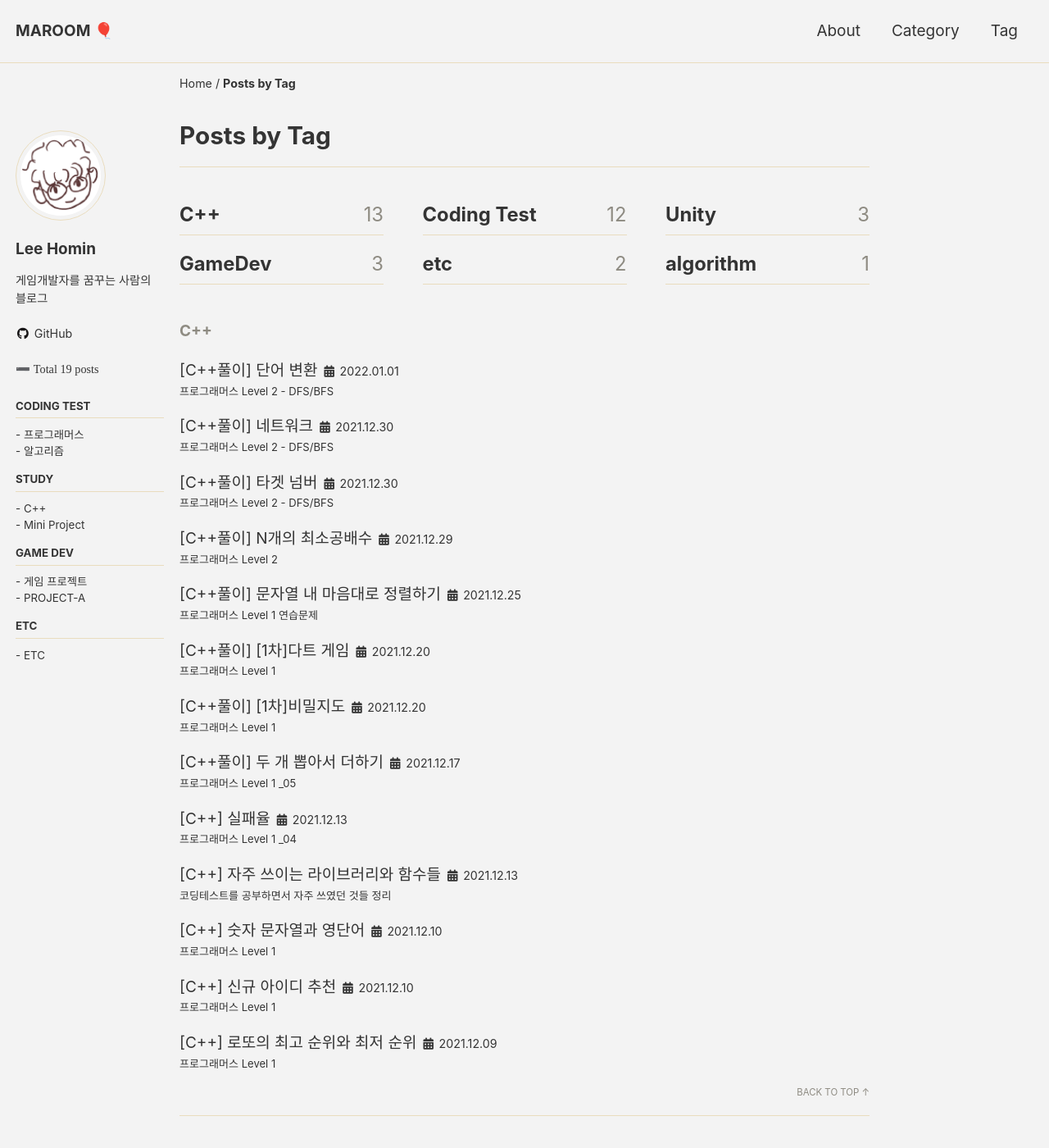
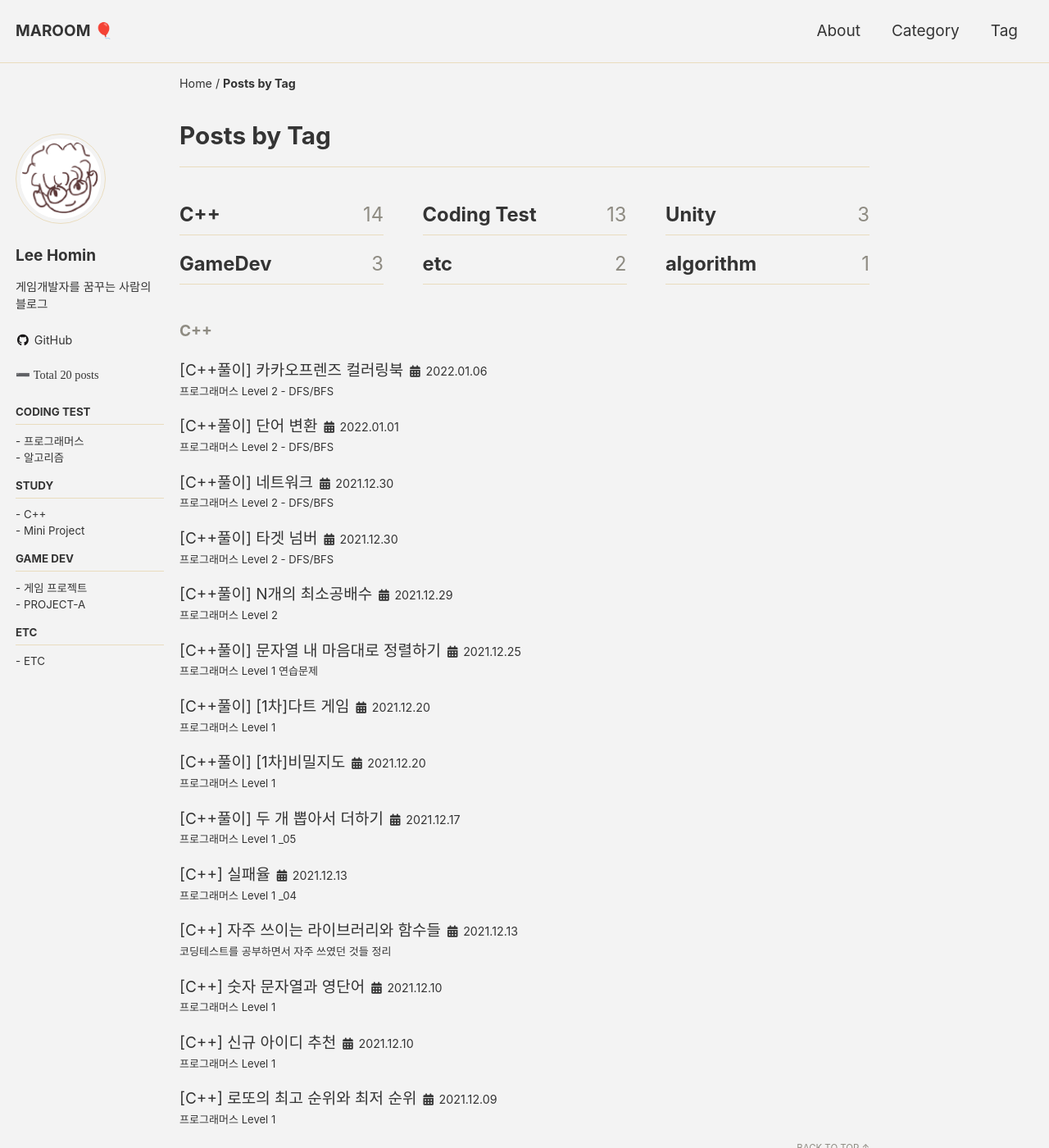
Before and after one commit to Squidward79/Squidward79.github.io, a Jekyll site: the page built from _pages/tag-archive.md, in a window 1280 px wide and 1400 px high. Shown: the whole window at 82% size. Built offline with Jekyll 4.4.1, drawn with Linux system fonts in a browser that asks for light colours; cached includes are drawn as plain includes; some of the changed lines change nothing that is shown; some of the changed text lies outside the part shown.

Commit message:
포스팅

````diff
--- /dev/null
+++ b/_posts/Programmers/Level2/2022-01-06-programmers_lv2_05.md
@@ -0,0 +1,129 @@
+---
+title:  "[C++풀이] 카카오프렌즈 컬러링북"
+excerpt: "프로그래머스 Level 2 - DFS/BFS"
+
+categories:
+  - programmers
+tags:
+  - [Coding Test,C++]
+
+breadcrumb: true
+
+---
+
+<div class="notice--warning" markdown=1>
+ <span>📄 난이도 : 🟠🟠      </span>
+ <span>📄 언어 : C++  </span>
+
+ </div>
+
+
+
+ [📂문제 보기](https://programmers.co.kr/learn/courses/30/lessons/1829?language=cpp)
+
+##  🔶 풀이 과정
+DFS로 풀면 되겠다는 판단이 선 이후부터는 꽤 수월하게 작성했다. 조건이 상하좌우 4개뿐이라 4개의 if문을 사용했었다. 풀어낸 이후 다른 풀이를 참고하니 4개의 칸을 방문하기 위해서 필터처럼 값을 미리 지정한 뒤 배열의 index를 찾아가게 하는 코드가 인상깊어서 해당 코드를 적용하여 다시 풀었다. 조건이 4개라서 수행시간에 큰 차이는 없었지만, 조건이 더 늘어나거나 복잡해질 경우 if문의 나열보다는 이같은 방법이 코드를 깔끔하게 작성하는데 도움이 될 것 같다.
+
+테스트케이스는 쉽게 통과했으나 채점과정에서 계속 실패해서 골머리를 앓았는데 dfs내부 조건문에 0을 포함시키지 않아서였다..😥 조건문 작성시 조금 더 주의해서 봐야겠다.
+
+***
+<br><br>
+
+### ✔ 재귀를 이용한 DFS 풀이
+
+```c++
+#include <vector>
+
+using namespace std;
+
+const int fx[4] = {0,0,1,-1};
+const int fy[4] = {1,-1,0,0};
+int dfs(int c, int r, int& m, int& n, vector<vector<int>>& p, vector<vector<bool>>& v)
+{
+    if(v[c][r] == true || p[c][r] == 0) return 0;
+
+    v[c][r] = true;
+    int cur_size = 1;
+
+    for(int i=0; i<4; i++)
+    {
+        int nc = c + fx[i];
+        int nr = r + fy[i];
+        if(nc < m && nc >= 0 && nr <n && nr >=0 && p[c][r] == p[nc][nr])
+            cur_size += dfs(nc,nr,m,n,p,v);
+    }
+
+    return cur_size;
+}
+
+// 전역 변수를 정의할 경우 함수 내에 초기화 코드를 꼭 작성해주세요.
+vector<int> solution(int m, int n, vector<vector<int>> picture) {
+    int number_of_area = 0;
+    int max_size_of_one_area = 0;
+    vector<vector<bool>> visited(m,vector<bool>(n,false));
+
+    for(int i=0; i<m; i++)
+    {
+        for(int j=0; j<n; j++)
+        {
+            int cur_size = dfs(i,j,m,n,picture,visited);
+            if(cur_size > max_size_of_one_area)
+                max_size_of_one_area = cur_size;
+            if(cur_size != 0)
+                number_of_area++;
+        }
+    }
+
+    vector<int> answer(2);
+    answer[0] = number_of_area;
+    answer[1] = max_size_of_one_area;
+    return answer;
+}
+```
+
+---
+<br>
+
+#### 👍 핵심 코드
+```c++
+int cur_size = dfs(i,j,m,n,picture,visited);
+if(cur_size > max_size_of_one_area)
+    max_size_of_one_area = cur_size;
+if(cur_size != 0)
+    number_of_area++;
+```
+└ dfs함수는 방문한 노드의 갯수를 리턴하는데, 이게 곧 하나의 색상 영역을 의미한다. 하나의 색상영역의 사이즈를 체크하고, 최대값이라면 갱신한다. 또 0이 아닐경우 즉 하나라도 유요한 색상영역이 존재한다면 영역의 갯수를 증가시킨다.
+
+dfs 함수 내에서 방문했다면 즉시 리턴하기 때문에 전체 배열을 다 for문으로 돌려도 이미 방문한 노드에서는 dfs를 수행하지 않는다.
+
+
+```c++
+if(v[c][r] == true || p[c][r] == 0) return 0;
+```
+└ dfs의 종료조건. 배열의 색상값이 0이거나 이미 방문한 노드라면 건너뛴다.
+
+```c++
+for(int i=0; i<4; i++)
+{
+    int nc = c + fx[i];
+    int nr = r + fy[i];
+    if(nc < m && nc >= 0 && nr <n && nr >=0 && p[c][r] == p[nc][nr])
+        cur_size += dfs(nc,nr,m,n,p,v);
+}
+
+
+return cur_size;
+```
+└ dfs에서는 미리 작성해둔 4방향에 접근하기 위한 fx,fy 배열에 현재 index값을 더한다. 이후 네 방향에 대한 예외조건을 if문으로 걸고 예외가 아니라면 그 지점에서 다시 dfs를 수행한다.
+
+하나의 dfs로 파생되어 방문한 노드를 방문할 때마다 size값을 1씩 증가시킨 후 리턴하여 최종적으로 방문한 노드의 갯수를 리턴하도록 하였다.
+
+---
+<br>
+
+
+  <small style ="color:gray;">(post-code: programmers_lv2_05) </small>
+ {: .text-right}
+
+[TOP](#){: .btn .btn--warning}
+{: .text-right}
--- a/_posts/Projects/2022-01-03-alone.md
+++ b/_posts/Projects/2022-01-03-alone.md
@@ -56,10 +56,6 @@ toc: true
 
 ### ◼ 인벤토리 / 상호작용 아이템
 
-<div>
-<img width="400" src = "https://user-images.githubusercontent.com/45874696/148191229-ca865404-ceb8-408d-aa1a-1a255345e231.png">
-</div>
-
 ![First Image](https://user-images.githubusercontent.com/45874696/148191229-ca865404-ceb8-408d-aa1a-1a255345e231.png)
 
 
@@ -67,6 +63,10 @@ toc: true
 하단 박스내의 아이템을 눌러 상세 정보를 확인할 수 있습니다.
 아이템의 데이터는 유니티의 `Scriptable-Object`를 이용하여 저장하였습니다.
 <br>
+
+
+![First Image](https://user-images.githubusercontent.com/45874696/148194002-c328c5a4-6596-49e6-910a-53fc9b89b23b.png)![First Image](https://user-images.githubusercontent.com/45874696/148190900-db748bd1-5f7b-4399-bebc-ad8e2e270e5f.png)
+
 
 <div>
 <img width="400" src = "https://user-images.githubusercontent.com/45874696/148194002-c328c5a4-6596-49e6-910a-53fc9b89b23b.png">
@@ -102,17 +102,19 @@ toc: true
 ---
 
 ## 🔸 개발 의도
-친구A의 생일선물로 미국에 있던 디자이너 친구B와 함께 제작을 결정한 후 협업을 진행한 프로젝트 입니다. 생일선물 프로젝트여서 친구A와 관련된 스토리에 단순한 퍼즐들로 구성된, 빠르게 개발 가능한 공포게임을 기획하기 시작했는데 개발과정에서 초기 기획보다 볼륨이 꽤 커지게 되었습니다.
+`친구A의 생일선물`로 미국에 있던 디자이너 친구B와 함께 제작을 결정한 후 협업을 진행한 프로젝트 입니다. 생일선물 프로젝트여서 친구A와 관련된 스토리에 단순한 퍼즐들로 구성된, 빠르게 개발 가능한 공포게임을 기획하기 시작했는데 개발과정에서 초기 기획보다 볼륨이 꽤 커지게 되었습니다.
 
-게임 내 주인공이 사실상 친구A였기 때문에, 실제 친구의 회사건물 내부 디자인을 참고하여 배경을 제작하였습니다. 개발기간이 짧아 스스로 기능을 전부 개발하기보다는 외부 에섯이나 플러그인 등을 적극적으로 활용하였습니다.
+게임 내 주인공이 사실상 친구A였기 때문에, 실제 친구의 회사건물 내부 디자인을 참고하여 배경을 제작하였습니다. 개발기간이 짧아 스스로 기능을 전부 개발하기보다는 외부 에셋이나 플러그인 등을 적극적으로 활용하였습니다.
 
 진행에 긴장감을 주기 위해 의도적으로 스토리와 관계없이 깜짝 놀래킬 수 있는 이벤트도 곳곳에 집어넣었는데, 실제 플레이에서 플레이어들은 만족스러운 반응을 보여주었습니다😊
 
 ## 🔸 긍정적인 부분
+장거리에 있는 사람과 유니티 콜라보레이션 기능을 이용해 `원격으로 협업`하며 서로의 작업물을 합치고 병합하는 경험을 하였습니다. 디자이너는 미국에서, 저는 일본에서 개발을 진행하였습니다. 시차로 인해 실시간으로 의견을 주고받기 어려운 상황에서 `카톡을 이용해 작업기록`을 남기는 방식으로 제작해나갔습니다.
 
-
+짧은 시간에 결과물을 내야 했기에, 개발기간을 단축시킬 수 있는 에셋들을 찾아내어 프로젝트에 맞게 적용시키는 경험을 하였습니다. 자연스러운 카메라무빙을 위한 cinemachine, 애니메이션에서는 dotween, 포스트프로세싱과 화면렌더링에선 stylizer, 2d조명시스템을 위한 2d-dynamic-light 등 `다양한 에셋을 프로젝트에 적절히 활용`해보았습니다.
 
 ## 🔸 아쉬웠던 부분
+가장 아쉬운 점은 시간 관계상 게임 후반부에 존재하는 몇 가지 버그를 잡지 못하고 프로젝트를 마무리했던 것입니다. 예를 들어 게임 후반부의 스토리 이벤트로 귀신이 등장하는데, 일정 시간 후 사라져야 할 귀신이 특정 상황에서는 사라지지 않고 맵에 남아버려 이후 해당 맵에 재방문했을 때 문제가 발생했었습니다.
 
 
 
--- a/_sass/minimal-mistakes/_reset.scss
+++ b/_sass/minimal-mistakes/_reset.scss
@@ -120,11 +120,11 @@ img {
   height: auto; /* part 2: Scale the height according to the width, otherwise you get stretching*/
 
   vertical-align: middle;
-  border: 1;
+  border: 0;
   -ms-interpolation-mode: bicubic;
 
-  margin-bottom: 0.7em;
-  margin-top: 0.7em;
+  margin-bottom: 0.9em;
+  margin-top: 0.9em;
 }
 
 /* Prevent max-width from affecting Google Maps */
````
